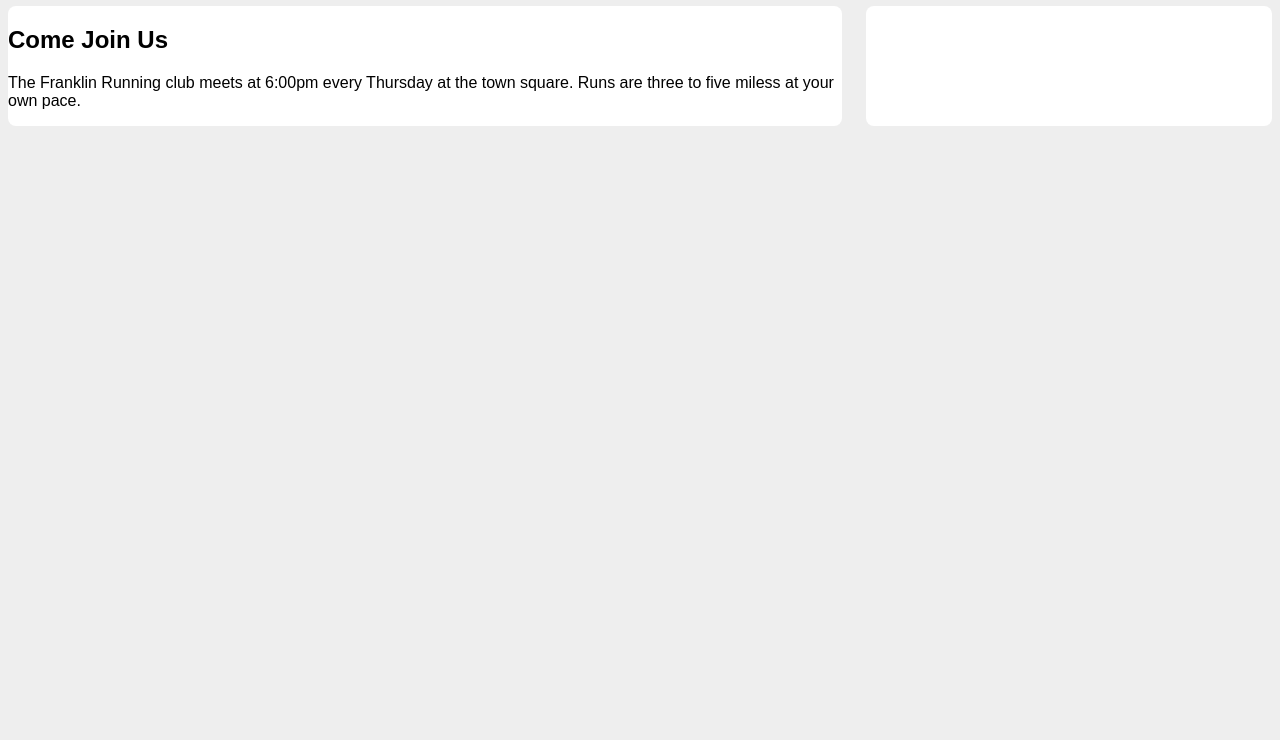
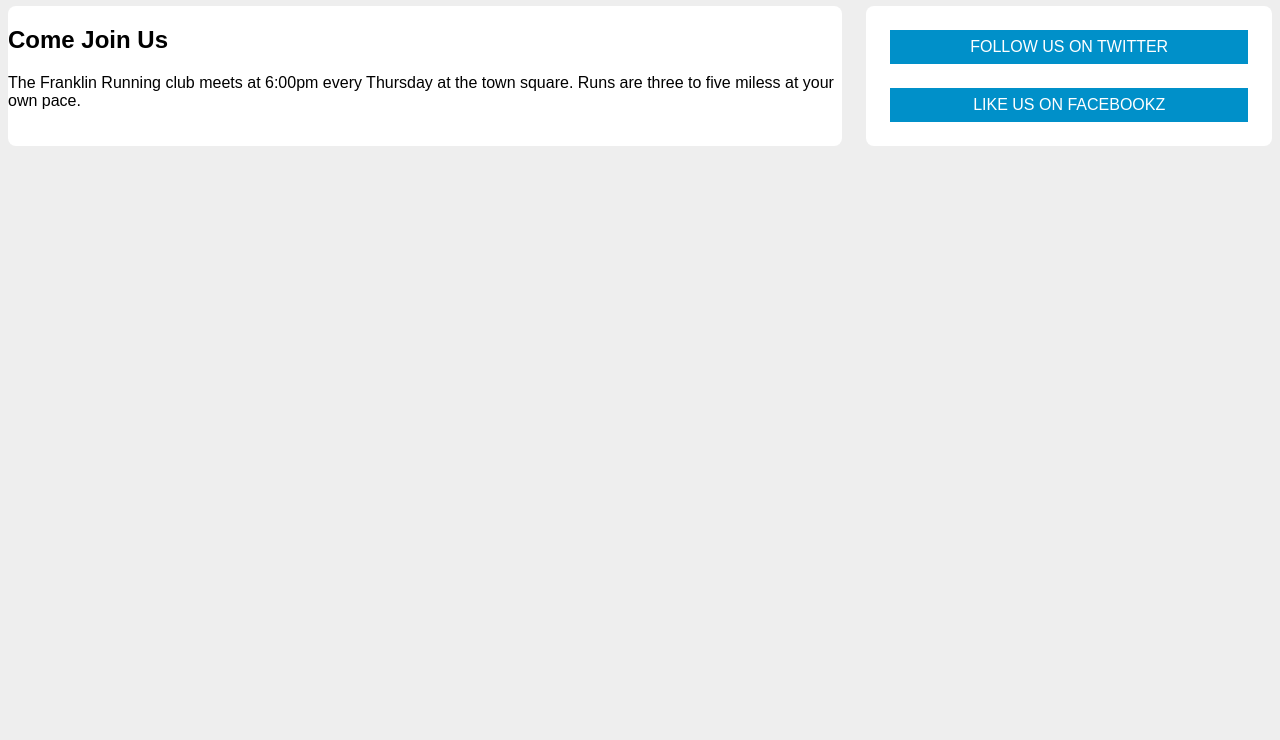
Before and after one commit to iamAbayomi/css-practice, a plain HTML site: page equalheight.html in a window 1280 px wide. Shown: the part 60-800 px from the top of the page. Drawn offline with Linux system fonts and the light colour scheme.

Commit message:
made changes to the website

```diff
--- a/css/boxlayout.css
+++ b/css/boxlayout.css
@@ -15,6 +15,7 @@ body{
 }
 
 header{
+    padding: 1em 1.5em;
     color: #fff;
     background-color: #0072b0;
     border-radius: .5em;
@@ -50,6 +51,16 @@ main{
     border-radius: .5em;
 }
 
+.button-link{
+    display: block;
+    padding: 0.5em;
+    color: #fff;
+    background-color: #0090C9;
+    text-align: center;
+    text-decoration: none;
+    text-transform: uppercase;
+}
+
 /* Float Section.
 .main{
     float: left;
--- a/css/equalheight.css
+++ b/css/equalheight.css
@@ -8,6 +8,7 @@ header{
     background-color: #0072b0;
     border-radius: .5em;
 }
+
 .container{
     display: flex;
 }
@@ -16,6 +17,7 @@ header{
     width:70%;
     background-color:#fff;
     border-radius: 0.5em;
+
 }
 
 .sidebar{
@@ -25,3 +27,17 @@ header{
     background-color: #fff;
     border-radius: .5em;
 }
+
+.button-link{
+    display: block;
+    padding: 0.5em;
+    color: #fff;
+    background-color: #0090C9;
+    text-align: center;
+    text-decoration: none;
+    text-transform: uppercase;
+}
+
+.button-link + .button-link {
+    margin-top: 1.5em;
+}
--- a/equalheight.html
+++ b/equalheight.html
@@ -15,8 +15,12 @@
                 </p>
             </main>
             <aside class="sidebar">
-                <div class="widget"></div>
-                <div class="widget"></div>
+                <a href="/twitter" class="button-link">
+                    follow us on twitter
+                </a>
+                <a href="/facebook" class="button-link">
+                    like us on facebookz
+                </a>
             </aside>
         </div>
     </body>
```
Also changed, not shown: boxlayout.html (+6 -2 lines).
